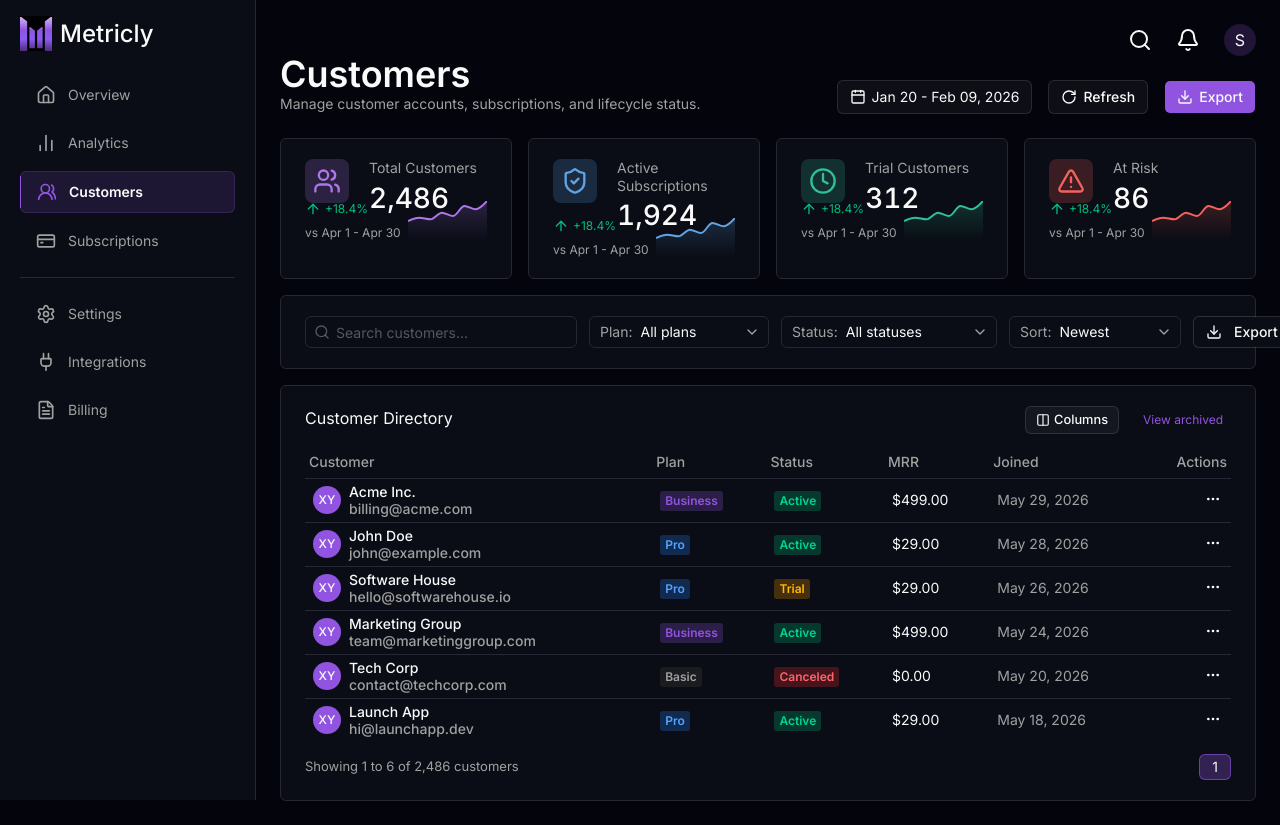
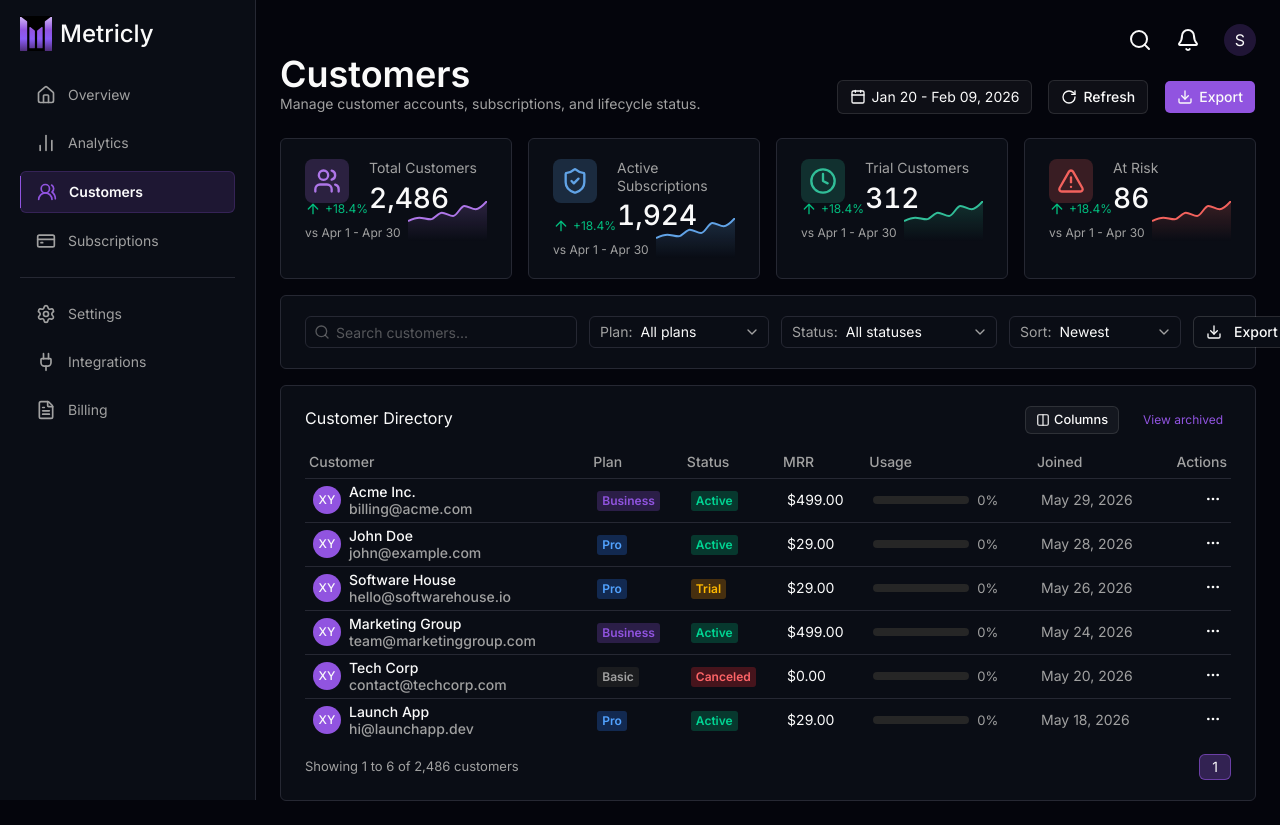
Before and after one commit to svsxn/metricly, a Next.js app: page /dashboard/customers in a window 1280 px wide. Built offline with nearby package versions, Linux system fonts and the light colour scheme.

Commit message:
feat: add usage column

```diff
--- a/src/components/customers/directory/customers-table.tsx
+++ b/src/components/customers/directory/customers-table.tsx
@@ -82,6 +82,15 @@ const columns: Column[] = [
     render: (customer) => `$${customer.mrr}.00`,
   },
   {
+    header: "Usage",
+    render: () => (
+      <div className="flex items-center gap-2">
+        <div className="w-24 h-2 rounded-full bg-muted"></div>
+        <p className="text-[13px] text-muted-foreground">0%</p>
+      </div>
+    ),
+  },
+  {
     header: "Joined",
     headClassName: "hidden md:table-cell",
     cellClassName: "hidden md:table-cell text-muted-foreground",
```
